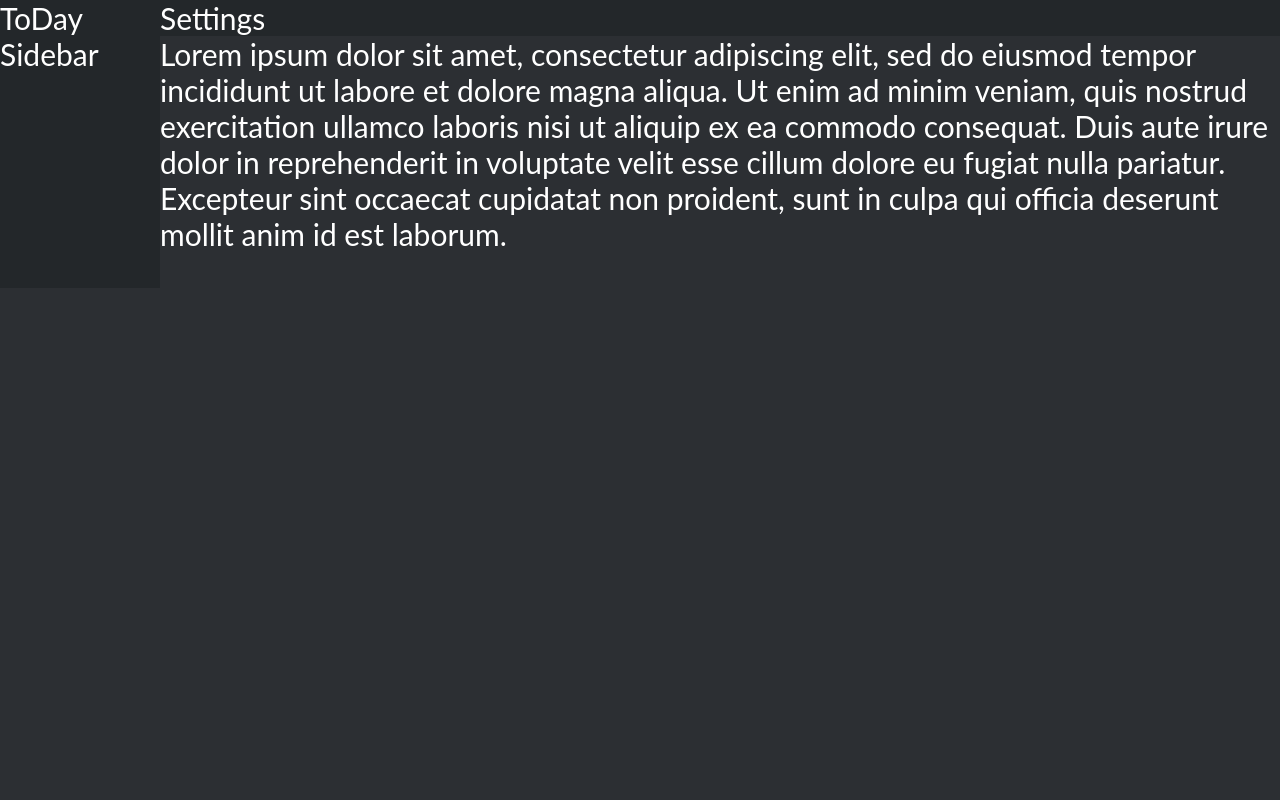
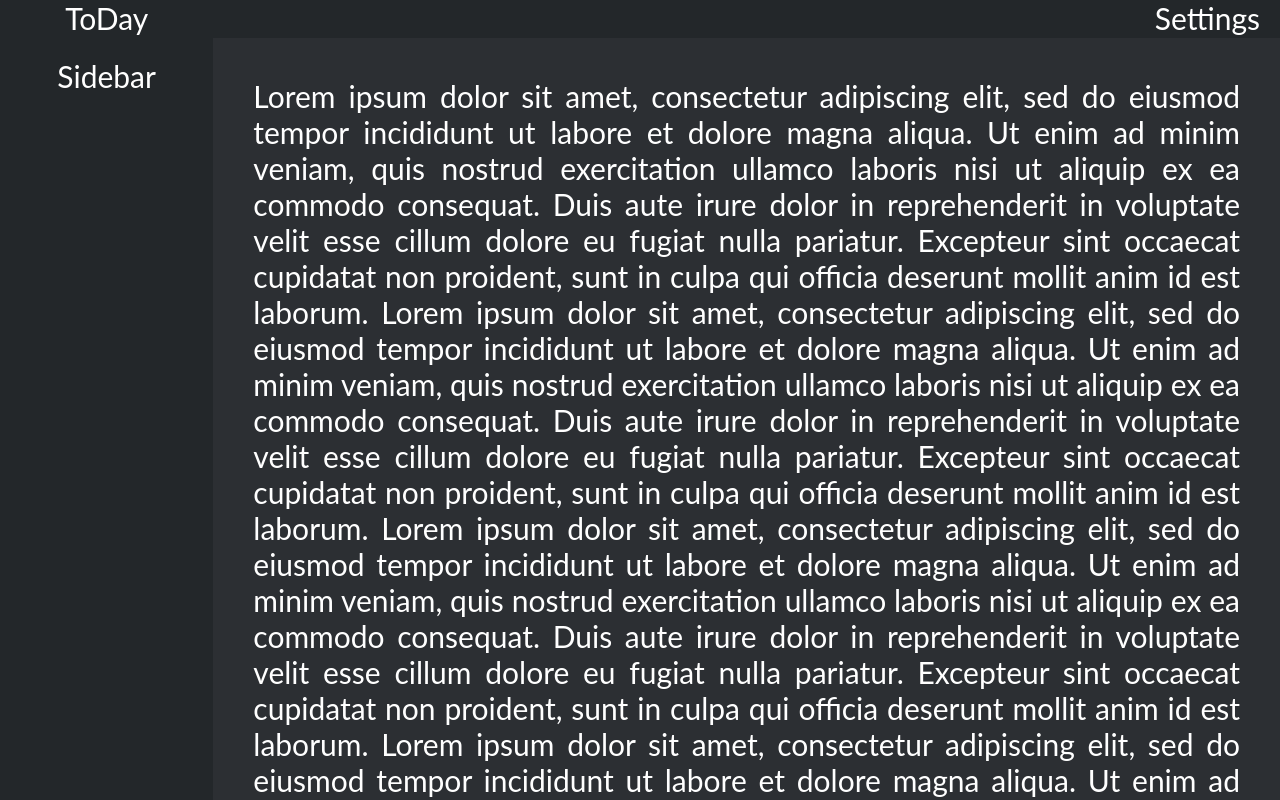
Before and after one commit to andrew-rivera-dev/top-todo-list-app, a website built with webpack: page dist/index.html in a window 1280 px wide. Built offline with Linux system fonts and the light colour scheme.

Commit message:
Refine structure and formatting of grid. Add scroll for main content

```diff
--- a/src/styles.css
+++ b/src/styles.css
@@ -6,14 +6,15 @@
     background-color: #2c2f33;
     color: white;
     margin: 0;
+    overflow: hidden;
 }
 
 #content {
-    width: 100%;
-    height: 100%;
+    width: 100vw;
+    height: 100vh;
     display: grid;
-    grid-template-columns: 1fr 7fr;
-    grid-template-rows: 1fr 7fr;
+    grid-template-columns: 1fr 5fr;
+    grid-template-rows: 1fr 20fr;
     grid-template-areas:
     "title toolbar"
     "sidebar main";
@@ -25,16 +26,25 @@
 
 .title {
     grid-area: title;
+    text-align: center;
 }
 
 .toolbar {
     grid-area: toolbar;
+    text-align: right;
+    padding-right: 20px;
 }
 
 .sidebar {
     grid-area: sidebar;
+    text-align: center;
+    padding: 20px;
+    overflow-y: auto;
 }
 
 .main {
     grid-area: main;
+    padding: 40px;
+    text-align: justify;
+    overflow-y: auto;
 }
```
Also changed, not shown: src/page-init.js (+1 -1 lines), dist/main.js.
